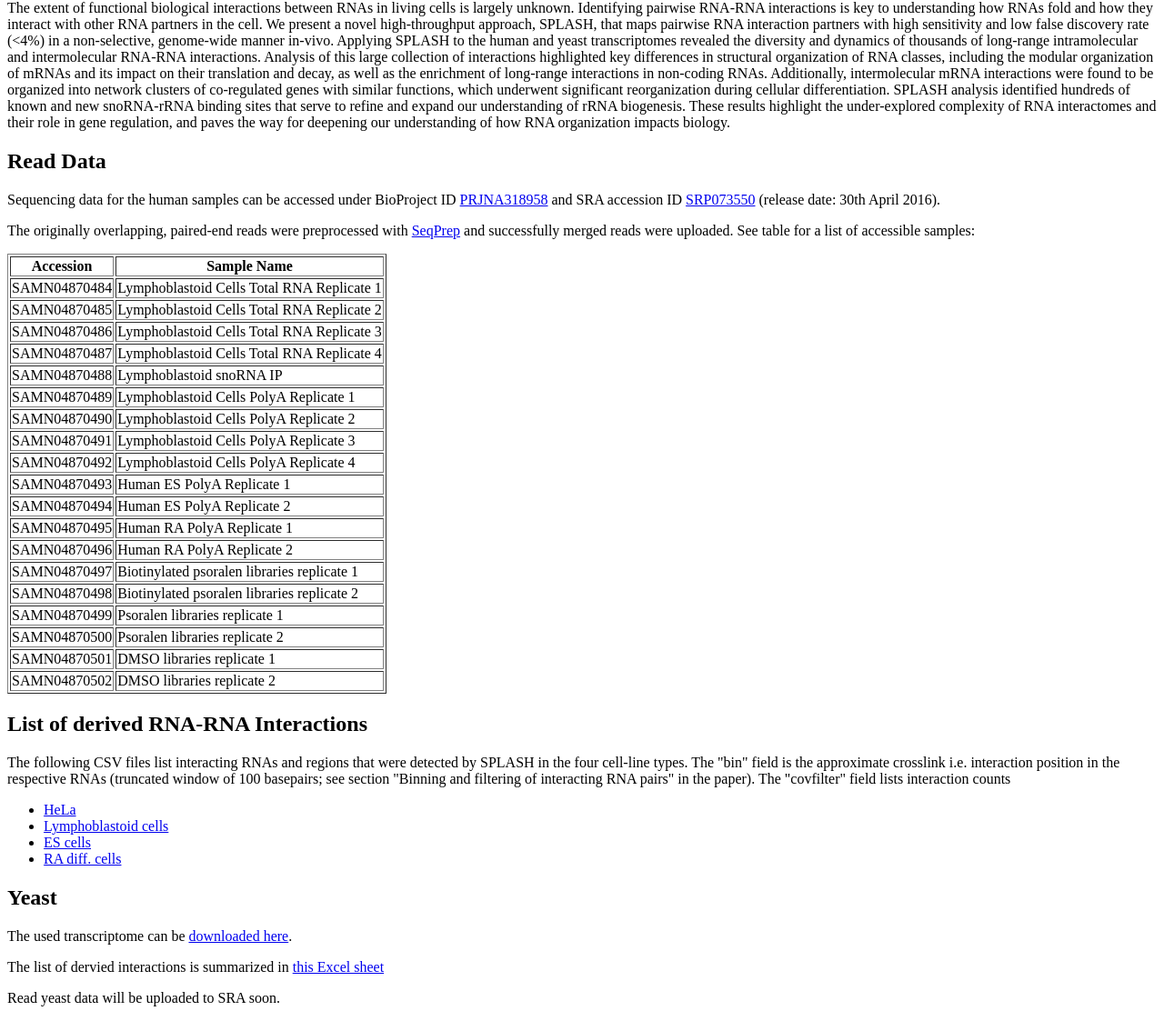
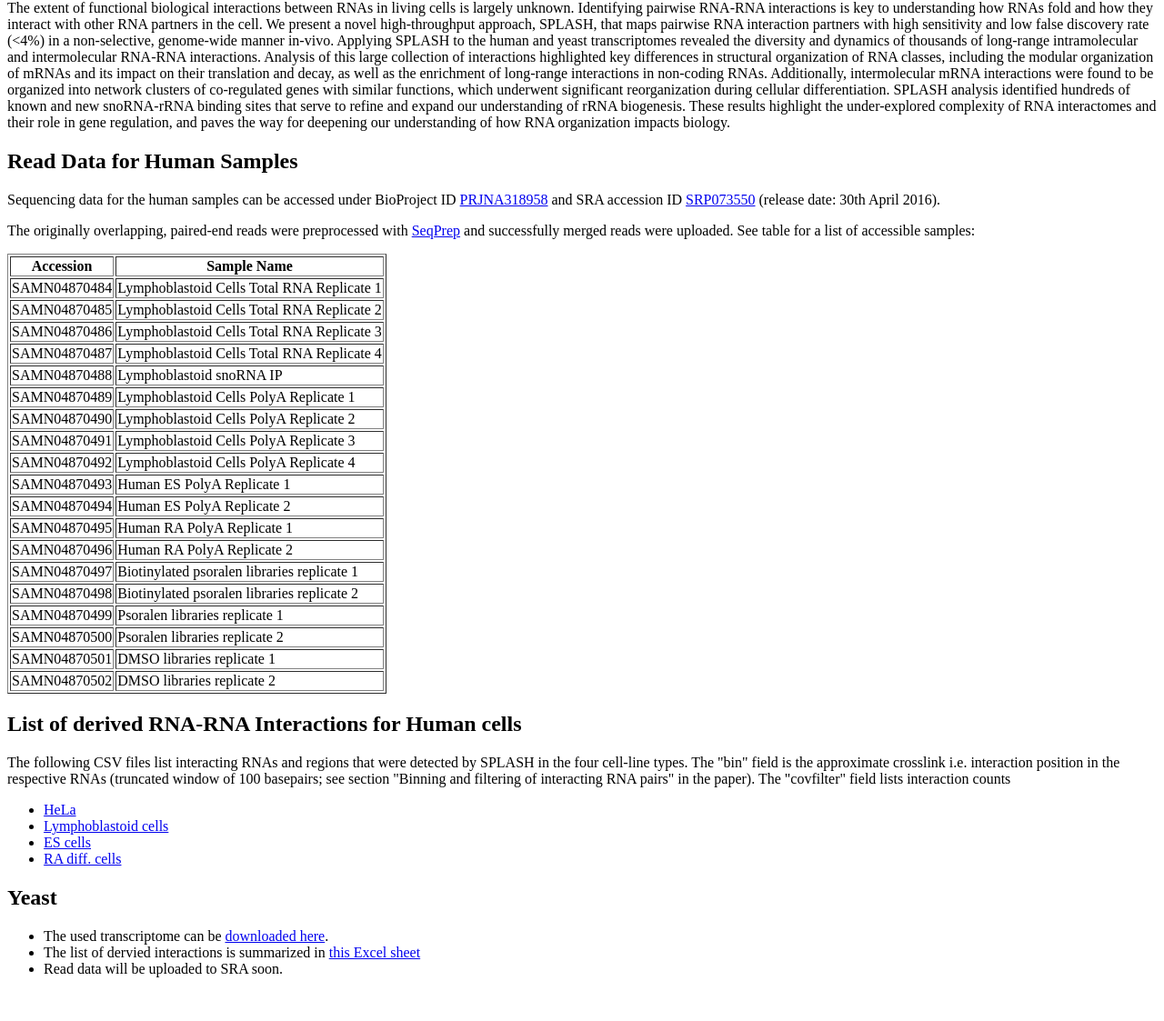
Before and after one commit to CSB5/splash, a plain HTML site: page index.html in a window 1280 px wide. Shown: the part 307-1430 px from the top of the page at 91% size. After the commit the page ends 1398 px from the top, so only its background shows below. Drawn offline with Linux system fonts and the light colour scheme.

Commit message:
more formatting fixes

```diff
--- a/index.html
+++ b/index.html
@@ -47,7 +47,7 @@ results highlight the under-explored complexity of RNA interactomes
 and their role in gene regulation, and paves the way for deepening our
 understanding of how RNA organization impacts biology.
 
-<h2>Read Data</h2>
+<h2>Read Data for Human Samples</h2>
 
 <p>
 Sequencing data for the human samples can be accessed under BioProject
@@ -85,7 +85,7 @@ successfully merged reads were uploaded. See table for a list of accessible samp
 <tr><td>SAMN04870502</td><td>DMSO libraries replicate 2</td></tr>
 </table>
 
-<h2>List of derived RNA-RNA Interactions</h2>
+<h2>List of derived RNA-RNA Interactions for Human cells</h2>
 
 The following CSV files list interacting RNAs and regions that were
 detected by SPLASH in the four cell-line types. The "bin" field is the
@@ -102,8 +102,8 @@ respective RNAs (truncated window of 100 basepairs; see section
 
 <h2>Yeast</h2>
 
-<p>The used transcriptome can be <a href="data/yeast_transcriptome.fa.gz">downloaded here</a>.</p>
-
-<p>The list of dervied interactions is summarized in <a href="data/yeast_data_all.xlsx">this Excel sheet</a></p>
-
-<p>Read yeast data will be uploaded to SRA soon.</p>
+<ul>
+<li>The used transcriptome can be <a href="data/yeast_transcriptome.fa.gz">downloaded here</a>.</li>
+<li>The list of dervied interactions is summarized in <a href="data/yeast_data_all.xlsx">this Excel sheet</a></li>
+<li>Read data will be uploaded to SRA soon.</li>
+</ul>
```
